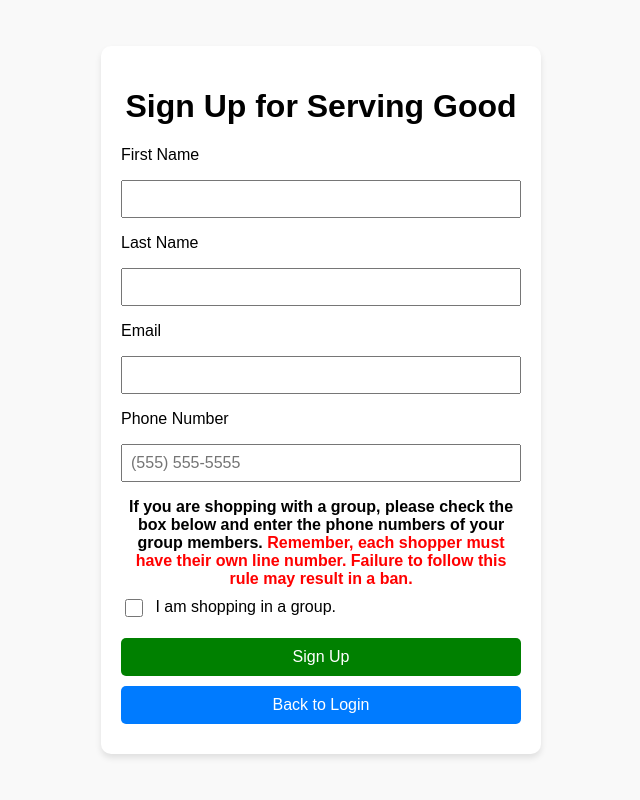
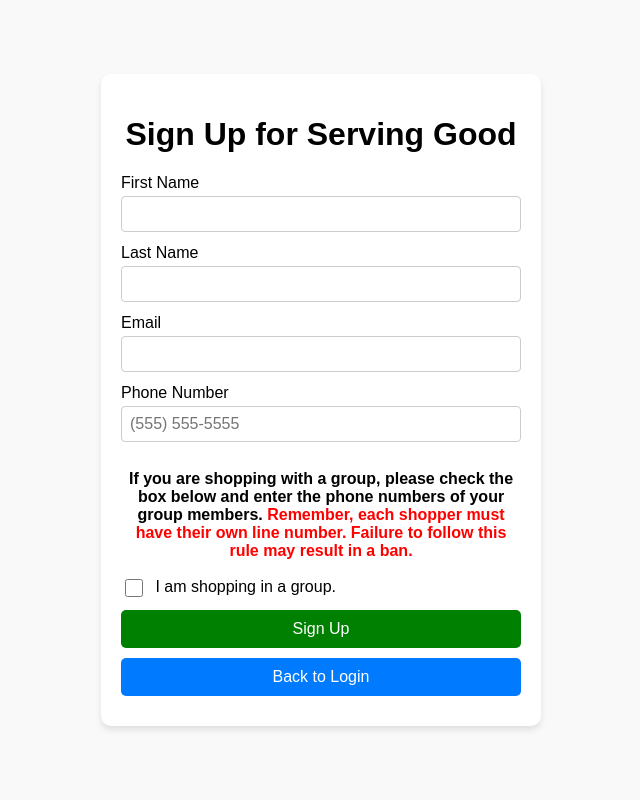
Before and after one commit to 5l8r/ServingGoodCheckInSystem, a Flask app: page /signup in a window 1280 px wide. Shown: the whole page, without its empty margins (319-959 px from the left). Run offline with Flask 3, Linux system fonts and the light colour scheme; parts of the project's set-up code (start-up, migrations or seed data) failed here and were passed over.

Commit message:
v1.3.6 - Fixed shading

```diff
--- a/templates/signup.html
+++ b/templates/signup.html
@@ -16,7 +16,7 @@
       height: 100vh;
     }
     .container {
-      max-width: 400px;  /* Match index.html width */
+      max-width: 400px;
       margin: 0 auto;
       padding: 20px;
       background: white;
@@ -34,9 +34,11 @@
     input[type="email"] {
       width: 100%;
       padding: 8px;
-      margin: 8px 0;
+      margin: 4px 0 12px 0;  /* Reduced spacing between label and next field */
       box-sizing: border-box;
       font-size: 16px;
+      border: 1px solid #ccc;  /* Lighter border color matching index.html */
+      border-radius: 4px;
     }
     .error {
       color: red;
@@ -83,12 +85,14 @@
     /* Consistent text sizes with index.html */
     label, p {
       font-size: 16px;
-      margin: 8px 0;
+      margin: 0;  /* Remove default margins */
+      display: block;
     }
 
     /* Group shopping message */
     .group-warning {
       font-weight: bold;
+      margin: 16px 0;
     }
     .group-warning .warning-text {
       color: red;
```
Also changed, not shown: templates/index.html (+24 -0 lines).
